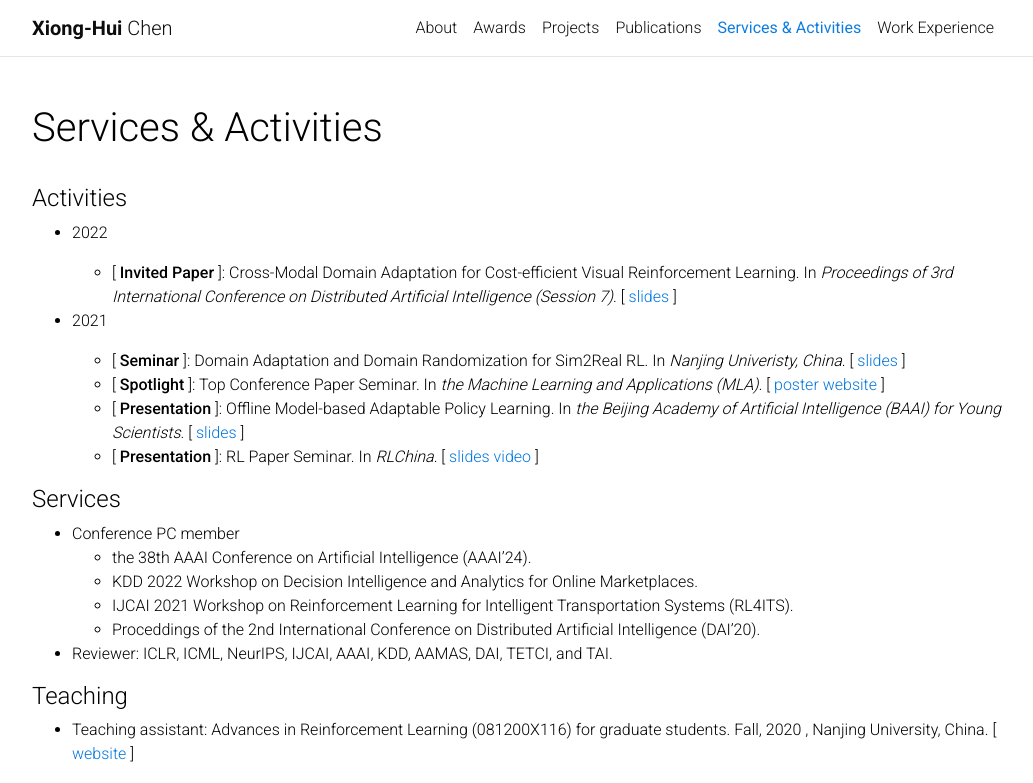
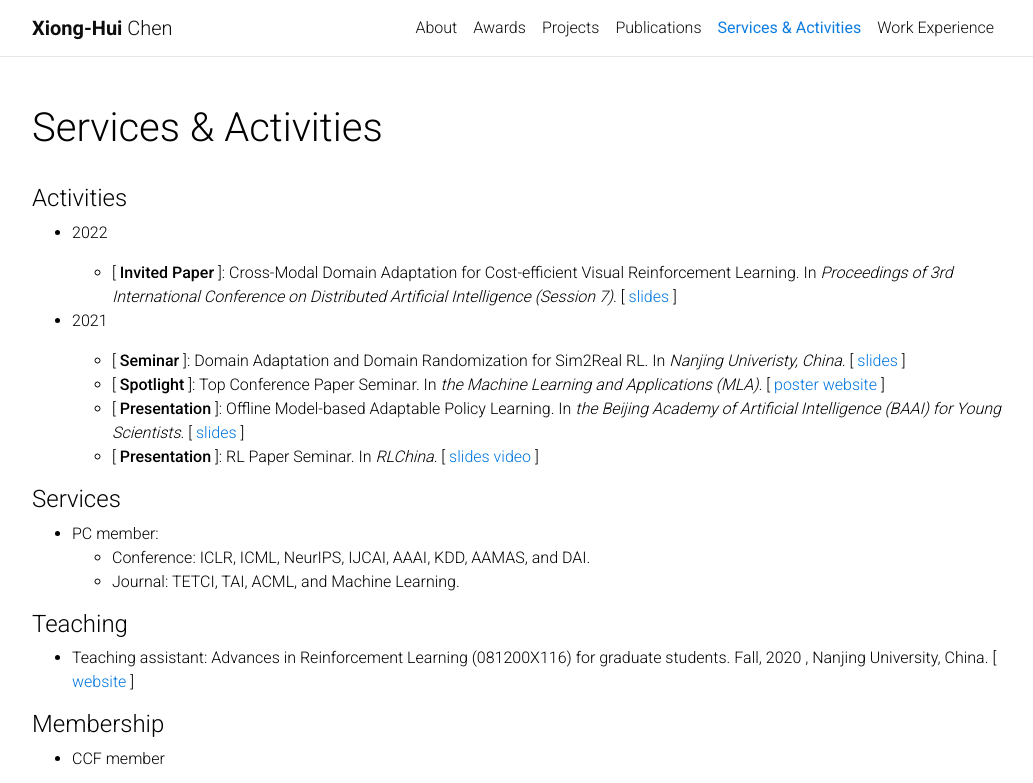
Before and after one commit to xionghuichen/xionghuichen.github.io, a Jekyll site: the page built from _pages/activities.md, in a window 1280 px wide and 959 px high, cut to the strip 0-783 px from the top of the window. Shown: the whole strip, without its empty margins (123-1156 px from the left). Built offline with Jekyll 4.4.1, drawn with Linux system fonts in a browser that asks for light colours; comment, search, counter and statistics services are not loaded.

Commit message:
update pc member

```diff
--- a/_pages/activities.md
+++ b/_pages/activities.md
@@ -31,13 +31,9 @@ nav: true
 
 #### Services
 
-- Conference PC member
-  - the 38th AAAI Conference on Artificial Intelligence (AAAI'24).
-  - KDD 2022 Workshop on Decision Intelligence and Analytics for Online Marketplaces.
-  - IJCAI 2021 Workshop on Reinforcement Learning for Intelligent Transportation Systems (RL4ITS).
-  - Proceddings of the 2nd International Conference on Distributed Artificial Intelligence (DAI'20).
-
-- Reviewer: ICLR, ICML, NeurIPS, IJCAI, AAAI, KDD, AAMAS, DAI, TETCI, and TAI.
+- PC member:
+  - Conference: ICLR, ICML, NeurIPS, IJCAI, AAAI, KDD, AAMAS, and DAI.
+  - Journal: TETCI, TAI, ACML, and Machine Learning.
 
 #### Teaching
 
```
